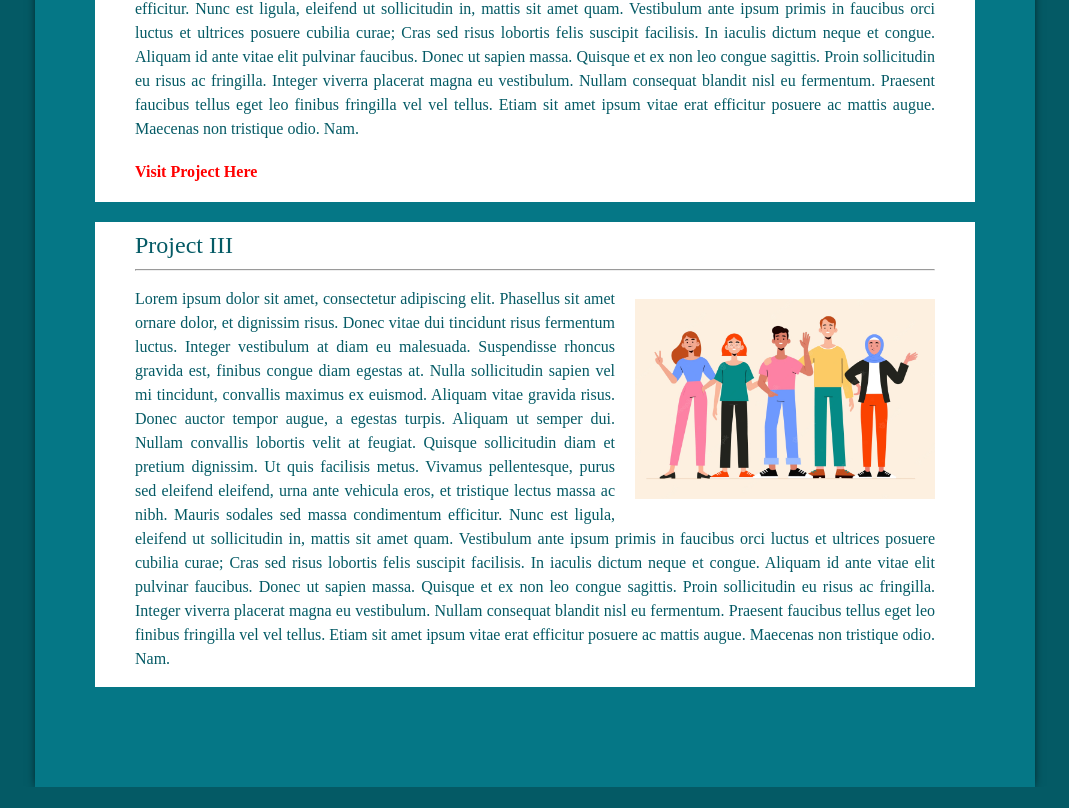
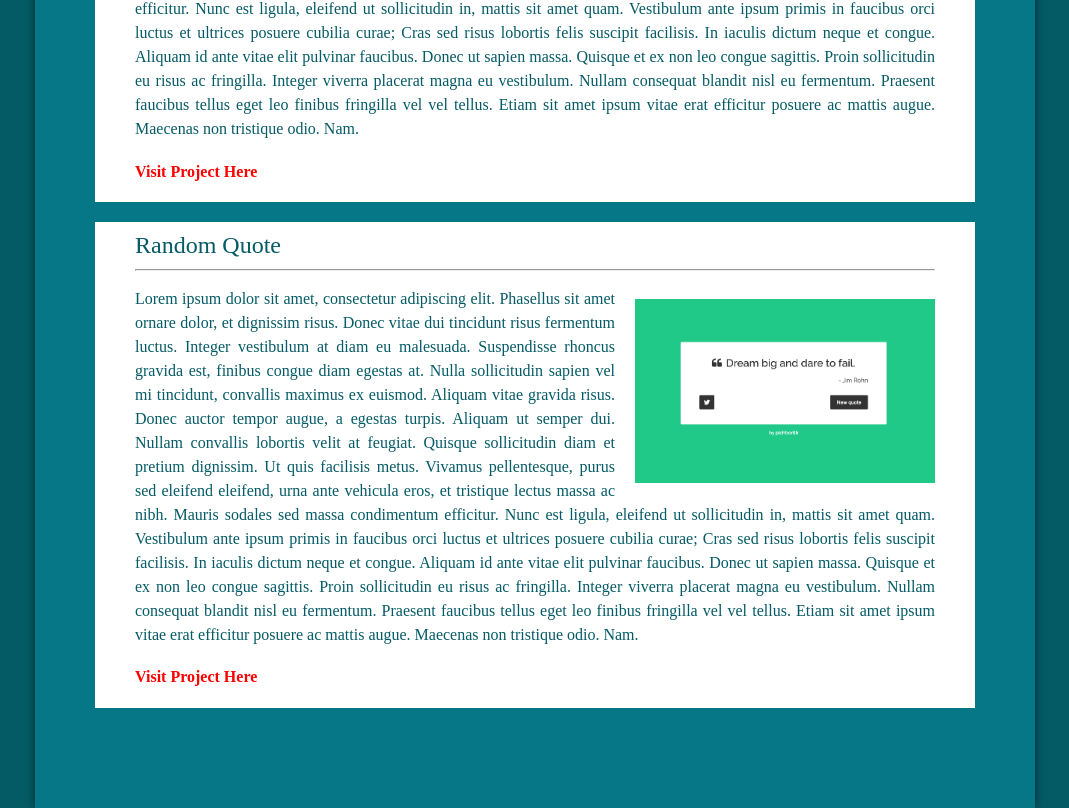
Before and after one commit to pichborithk/FSA-personal-site, a plain HTML site: page portfolio.html in a window 1280 px wide. Shown: the part 988-1796 px from the top of the page, without its empty margins (105-1174 px from the left). Before the commit the page ends 1775 px from the top, so only its background shows below. Drawn offline with Linux system fonts and the light colour scheme; a web font is replaced by a local one.

Commit message:
update portfolio

```diff
--- a/portfolio.html
+++ b/portfolio.html
@@ -95,12 +95,12 @@
         </h4>
       </div>
       <div class="project-section">
-        <h3>Project III</h3>
+        <h3>Random Quote</h3>
         <hr />
         <img
           class="project-img float-right"
-          src="./asset/people.webp"
-          alt="game"
+          src="./asset/random-quote.png"
+          alt="random-quote"
         />
         <p>
           Lorem ipsum dolor sit amet, consectetur adipiscing elit. Phasellus sit
@@ -124,6 +124,12 @@
           finibus fringilla vel vel tellus. Etiam sit amet ipsum vitae erat
           efficitur posuere ac mattis augue. Maecenas non tristique odio. Nam.
         </p>
+        <h4>
+          Visit
+          <a href="https://pichborithk.github.io/random-quote/" target="_blank"
+            >Project Here</a
+          >
+        </h4>
       </div>
     </main>
     <footer>
```
Also changed, not shown: asset/random-quote.png (added).
